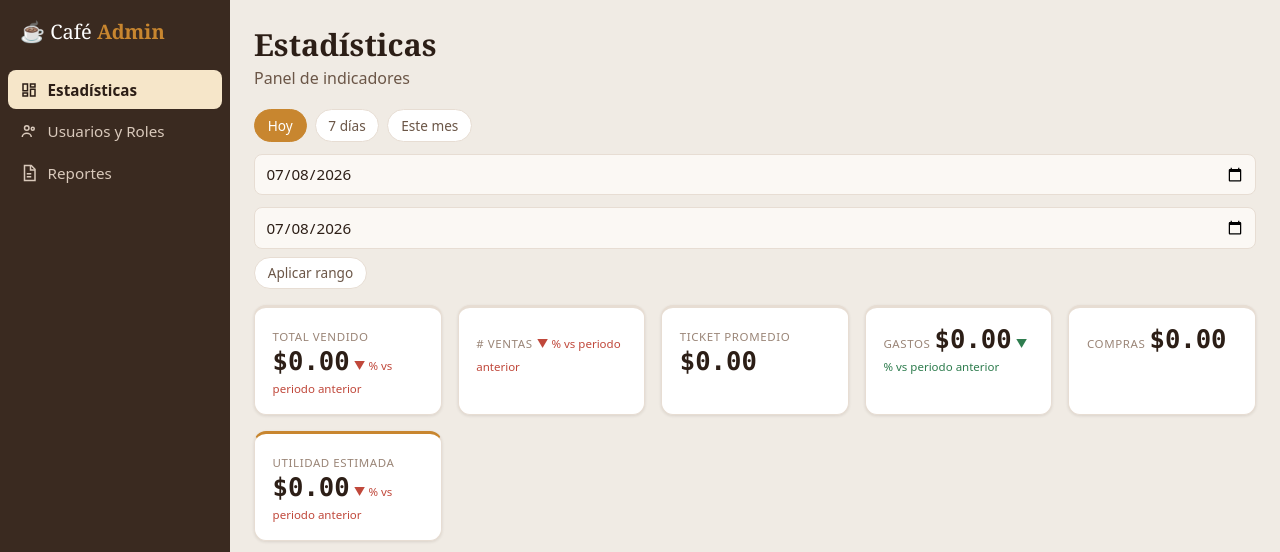
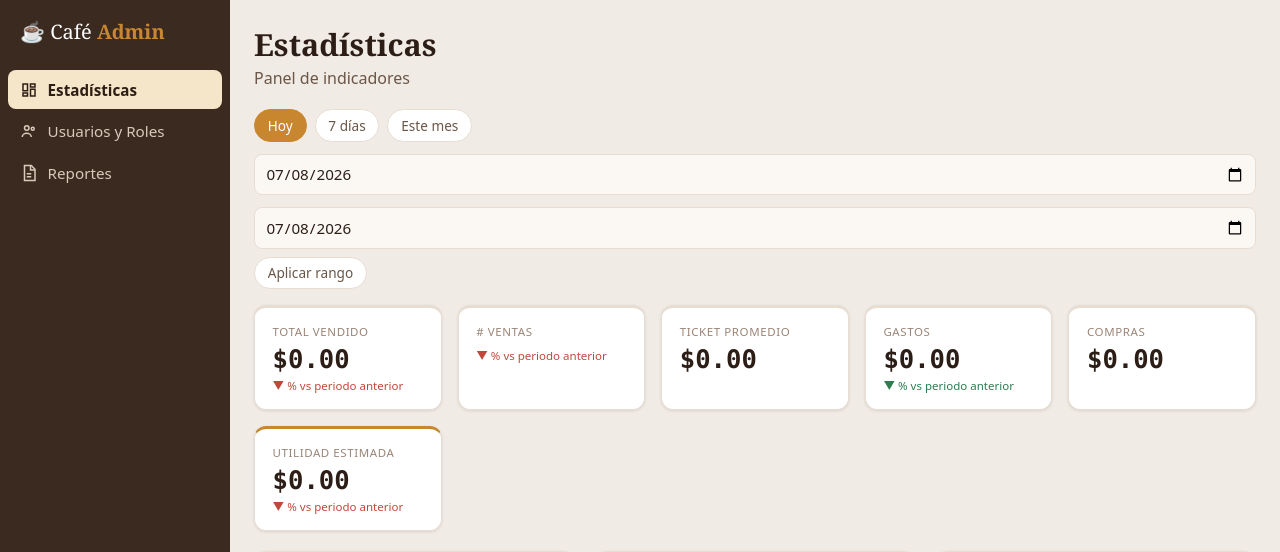
Before and after one commit to VMMC5/cafeteria-system, a Flask app: page /dashboard in a window 1280 px wide. Shown: the top 552 px of the page. Run offline with Flask 3, Linux system fonts and the light colour scheme; the visitor is signed in with stand-in values (Sample User, id 1); data that the repository does not hold is empty.

Commit message:
fix(web): apilar etiqueta/valor/delta de los KPIs con flex column
Los spans de la tarjeta KPI fluían inline y se acomodaban distinto según
el ancho del valor (p.ej. '77' dejaba el delta pegado en la misma línea,
mientras '$19452.00' lo empujaba abajo). display:flex + column los apila
de forma consistente en todas las tarjetas.

```diff
--- a/web/app/static/css/app.css
+++ b/web/app/static/css/app.css
@@ -90,7 +90,9 @@ small { display:block; font-weight:400; margin-top:.25rem; color:var(--muted); }
 
 /* KPIs */
 .kpis { display:grid; grid-template-columns:repeat(auto-fit,minmax(160px,1fr)); gap:1rem; margin:1rem 0; }
-.kpi { background:var(--surface); border:1px solid var(--border); border-top:3px solid var(--border); border-radius:var(--radius); padding:1rem 1.1rem; box-shadow:var(--shadow); }
+/* flex column: etiqueta/valor/delta son <span> inline; sin esto fluyen como
+   texto y se apilan distinto según el ancho del valor (p.ej. "77" vs "$19452.00"). */
+.kpi { display:flex; flex-direction:column; align-items:flex-start; background:var(--surface); border:1px solid var(--border); border-top:3px solid var(--border); border-radius:var(--radius); padding:1rem 1.1rem; box-shadow:var(--shadow); }
 .kpi--accent { border-top-color:var(--accent); }
 .kpi__label { font-size:.72rem; letter-spacing:.05em; text-transform:uppercase; color:var(--muted); }
 .kpi__value { font-family:var(--mono); font-size:1.6rem; font-weight:700; margin-top:.3rem; }
```
